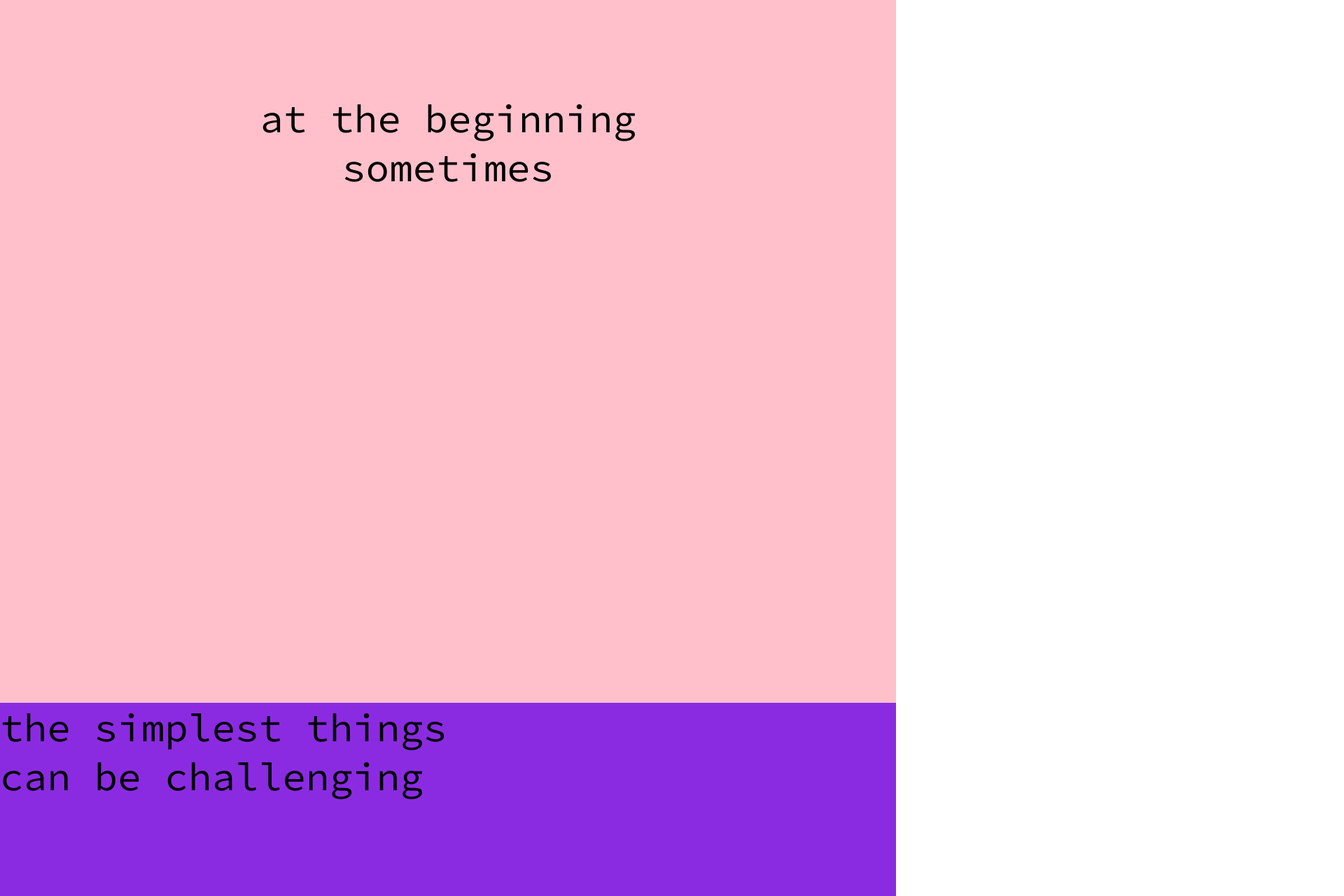
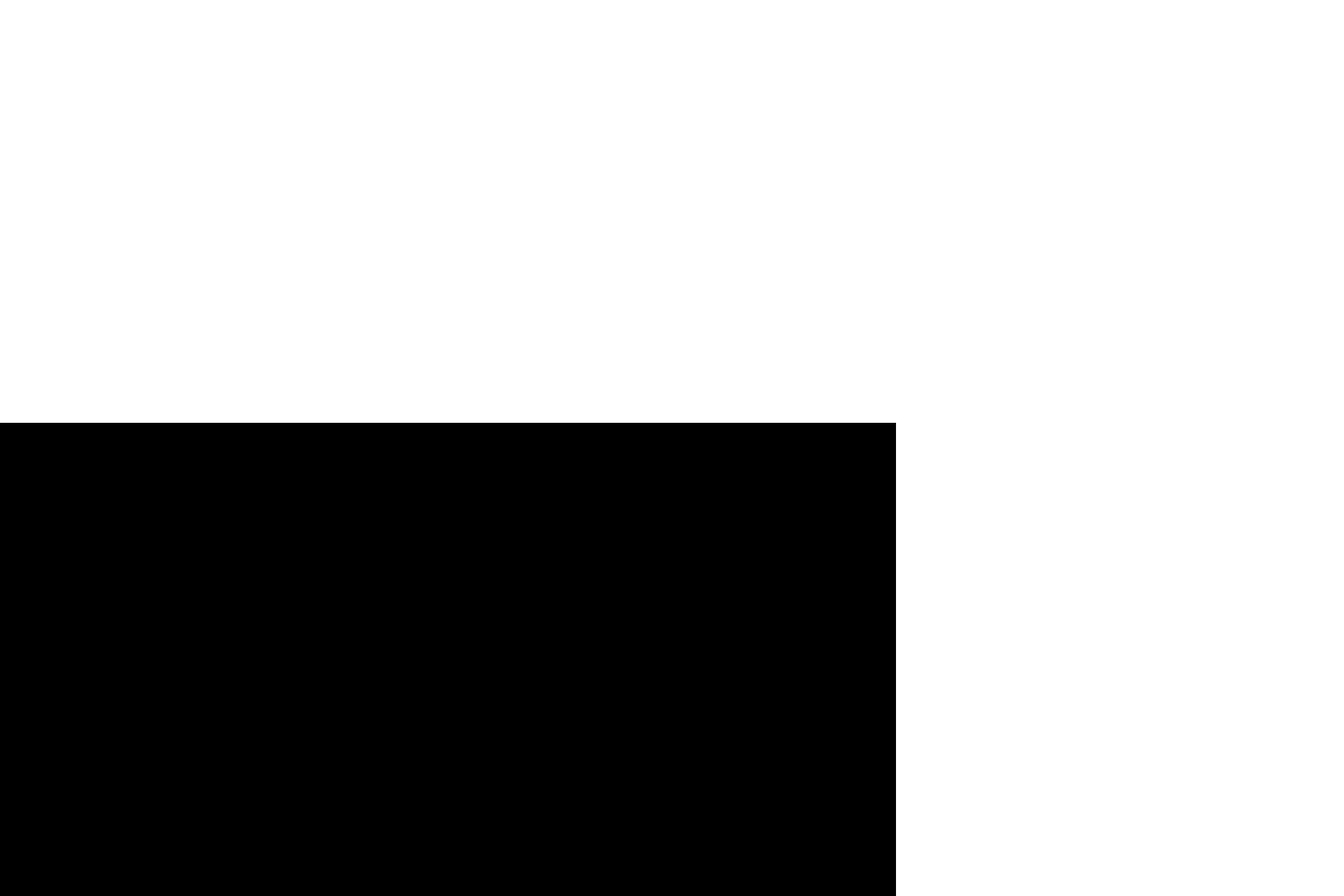
Before and after one commit to muwaii/port2, a React (Create React App) app: page / in a window 1280 px wide. Shown: the part 1460-2740 px from the top of the page at 70% size, 1920 px wide, since content can reach past the window. Built offline with nearby package versions, Linux system fonts and the light colour scheme.

Commit message:
textanimated

```diff
--- a/src/App.css
+++ b/src/App.css
@@ -100,17 +100,39 @@ body {
 
 /* screen 2-1 */
 .screen-2-1 {
-    height: 200vh;
-    background-color: pink;
+    font-size: 35px;
+    height: 150vh;
+    /* background-color: pink; */
     display: flex;
     flex-direction: column;
     justify-content: center;
     align-items: center;
 }
 
+.msg-1 {
+    margin: 300px 0;
+}
 
 /* screen 2-2 */
 .screen-2-2 {
-    height: 200vh;
-    background-color: blueviolet;
+    height: 150vh;
+    color: white;
+    background-color: black;
+    display: flex;
+    flex-direction: column;
+    justify-content: center;
+    align-items: center;
+    opacity: 0;
 }
+
+.msg-3 {
+    margin-top: 150px;
+    margin-bottom: 550px;
+}
+
+.msg-4 {
+    /* display: block; */
+    /* overflow: hidden; */
+  text-overflow: ellipsis;
+  white-space: nowrap;
+}
--- a/src/App.js
+++ b/src/App.js
@@ -7,6 +7,7 @@ import './App.css';
 function App() {
 
   const [classScroll, setClassScroll] = useState('');
+  const [isType, setIsType] = useState(false);
 
   const home = useRef(null);
 
@@ -53,17 +54,14 @@ function App() {
 
   useEffect(() => {
     openMessage();
-  }, []);
+  }, [isType]);
 
 
   // background change
   // const checkPointScreen1 = window.screen.height / 1.5 ; //66.66%  //อนากให้เปลี่ยนรูปแบบ 100% ในส่วนไหนของ screen
   window.addEventListener("scroll", () => {
-    // *** This is where we at ***
     const currentScroll = window.scrollY;
-
-    // This is 1 to 0
-    // opacity decrease slightly (start from y = 0, opacity = 1 to )
+    // opacity decrease slightly from 1 to 0
     const checkPointScreenOne = window.screen.height / 1.5 ; //66.66% of screen-1,  opacity = 0 when come to here
     let opacityValueScreenOne = null;
     if(currentScroll < checkPointScreenOne) {
@@ -74,41 +72,50 @@ function App() {
     }                   // ถ้าไม่ใส่ else จะทำให้เลื่อนลง scroll แล้ว opacity มันจะกลับไปเป็นค่าเดิม สีจะถูกเติมเข้ามา
     document.querySelector('.screen-1').style.opacity = opacityValueScreenOne;
 
+    // opacity increase slightly from 0 to 1
+    const h = window.innerHeight;
+    const msg1 = document.querySelector('.msg-1').offsetTop;
+    const msg2 = document.querySelector('.msg-2').offsetTop;
+    const msg3 = document.querySelector('.msg-3').offsetTop;
+    const msg4 = document.querySelector('.msg-4').offsetTop;
+    const checkPointMSG1 = msg1 / (h*2) ; // *2 เพื่อจะลดค่า checkpoint หน่อย เดี๋ยวไม่ทันได้ fadin มันจะเลยขึ้นไปหน้าจอเสียก่อน่่
+    const checkPointMSG2 = msg2 / (h*2) ; // *2 เพื่อจะลดค่า checkpoint หน่อย เดี๋ยวไม่ทันได้ fadin มันจะเลยขึ้นไปหน้าจอเสียก่อน่่
+    const checkPointMSG3 = msg3 / (h*2) ; // *2 เพื่อจะลดค่า checkpoint หน่อย เดี๋ยวไม่ทันได้ fadin มันจะเลยขึ้นไปหน้าจอเสียก่อน่่
+    const checkPointMSG4 = msg4 / (h*1.5) ; // *2 เพื่อจะลดค่า checkpoint หน่อย เดี๋ยวไม่ทันได้ fadin มันจะเลยขึ้นไปหน้าจอเสียก่อน่่
+    const yToH = currentScroll/h
 
-    // This is 0 to 1
-    // opacity increase slightly ()
-    const h = window.screen.height;    //อันนี้ต้องเอาความสูงของกรอบ main
-    const checkPointMainFirst = null;
-    let opacityMainFirst = 0;
-    if( currentScroll > checkPointMainFirst) {
-      // console.log("Main 1 appear", current)
-      // opacityMainFirst = currentScroll/h - 1.185
+    if(yToH >= checkPointMSG1) {
+      document.querySelector('.msg-1').style.opacity = (yToH**2.4) - 1; // ยกกำลังเพื่อให้เป็น exponential
+    } else {
+      document.querySelector('.msg-1').style.opacity = 0;
     }
-    // else {
-
-    // }
-    // document.querySelector('.main p:first-of-type').style.opacity = opacityMainFirst;
-
-
-
+    if(yToH >= checkPointMSG2) {
+      document.querySelector('.msg-2').style.opacity = (yToH**1.8) - 2.7; // ยกกำลังเพื่อให้เป็น exponential
+    } else {
+      document.querySelector('.msg-2').style.opacity = 0;
+    }
+    if(yToH >= checkPointMSG3) {
+      document.querySelector('.msg-3').style.opacity = (yToH**1.7) - 4.3; // ยกกำลังเพื่อให้เป็น exponential
+    } else {
+      document.querySelector('.msg-3').style.opacity = 0;
+    }
+    if(yToH >= checkPointMSG4) {
+      document.querySelector('.msg-4').style.opacity = (yToH**1.8) - 5; // ยกกำลังเพื่อให้เป็น exponential
+      document.querySelector('.msg-4').style.fontSize = `${(yToH**4.2) + (-80)}` + "px"; // ยกกำลังเพื่อให้เป็น exponential
+    } else {
+      document.querySelector('.msg-4').style.opacity = 0;
+    }
+    if(yToH >= 1.8) {
+      document.querySelector('.screen-2-2').style.opacity = (yToH**1.2) - 2; // ยกกำลังเพื่อให้เป็น exponential
+    }
   });
 
-
-
-
-  // just test seeing Y axis ------------------ and make text fade in
-  window.onscroll = () => {
-    const y = window.scrollY;  // อันนี้ความสูงของ เคอเซอร์แนวตั้งอะ เริ่มจาก 0
-    const h = window.innerHeight; // same as window.screen.height คือความสูงของหน้าจอ
-    const percent = y/h
-    console.log("Y =", y, " ","window height =" , h, " ","% =", percent);
-  // -----------------------------------------
-  }
-
-  function scrollToSection(elementRef) {
+  // smth is callback (if need be)
+  function scrollToSection(elementRef, smth) {
     window.scrollTo({
       top: elementRef.current.offsetTop,
       behavior: 'smooth'});
+    if(smth) smth();
   }
 
 
@@ -125,7 +132,7 @@ function App() {
       <div className='screen-2'>
         <nav className={`navbar`}>
           <div className='nav-left'>
-            <div className='logo' onClick={() => scrollToSection(home)}>~</div>
+            <div className='logo' onClick={() => scrollToSection(home, setIsType((prev) => !prev))}>~</div>
           </div>
           <div className='nav-right'>
             <div className='about'>about</div>
@@ -135,15 +142,15 @@ function App() {
         </nav>
         <main className='main'>
           <div className='screen-2-1'>
-            <div className='msg-1'>at the beginning</div> {/* show when y/H = 0.7 */}
-            <div className='msg-2'>sometimes</div>
+            <div className='msg-1'>sometimes</div>
+            <div className='msg-2'>at the beginning</div>
           </div>
           <div className='screen-2-2'>
             <div className='msg-3'>the simplest things</div>
             <div className='msg-4'>can be challenging</div>
           </div>
         </main>
-      </div>   {/* ^ screen 2 */}
+      </div>
 
 
 
@@ -152,10 +159,3 @@ function App() {
 }
 
 export default App;
-
-
-// Sometimes
-// The simplest things
-// Can be challenging
-
-// Especially at the beginning
```
